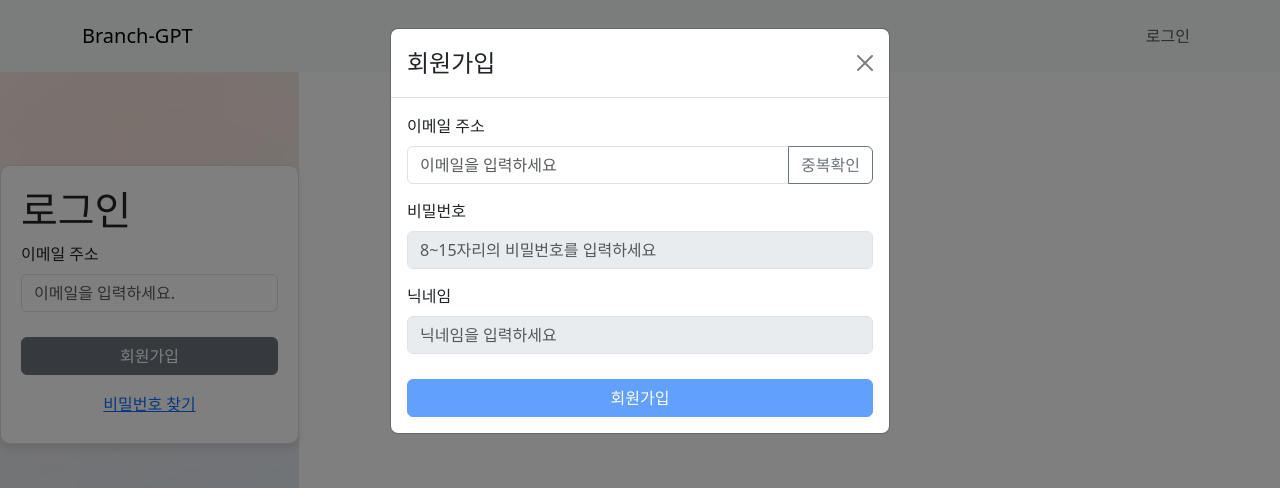
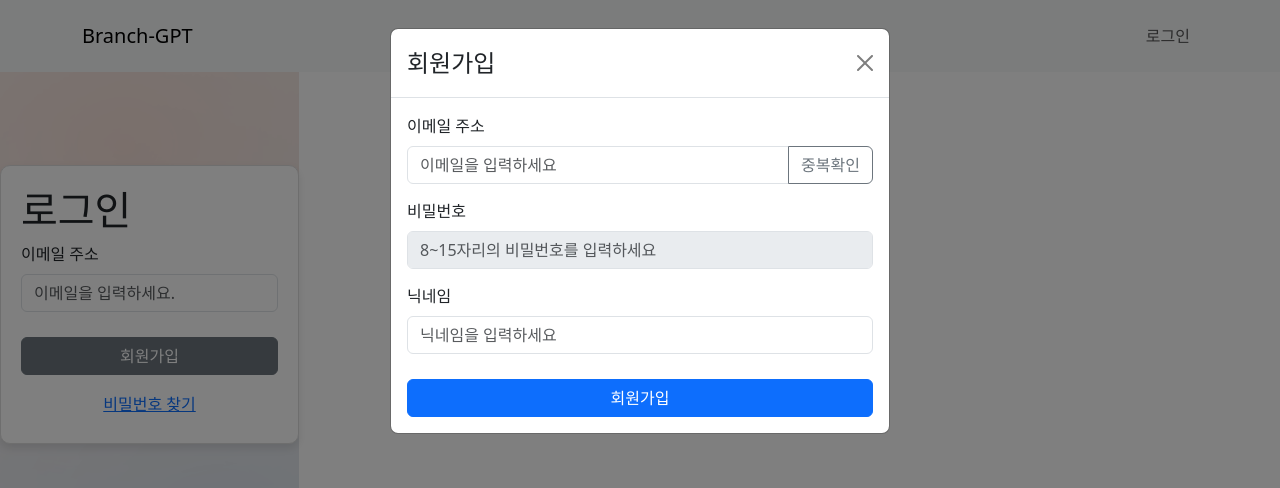
Before and after one commit to saickersj123/BranchesGPT, a React (Create React App) app in the folder frontend/: page /login in a window 1280 px wide. Both pictures are taken after a click on the button "회원가입". Shown: the top 488 px of the page. Built offline with nearby package versions, Linux system fonts and the light colour scheme; no server answers.

Commit message:
Update NewSignup.js

```diff
--- a/frontend/src/components/NewSignup.js
+++ b/frontend/src/components/NewSignup.js
@@ -121,9 +121,9 @@ const Signup = ({ show, onHide }) => { // Signup 컴포넌트를 정의합니다
                     setEmailAvailable(null);
                     setEmailCheckSuccess(false);
                   }}
-                  disabled={emailCheckSuccess}
+
                 />
-                <Button variant="outline-secondary" onClick={handleCheckEmail} disabled={emailCheckSuccess}>
+                <Button variant="outline-secondary" onClick={handleCheckEmail}>
                   중복확인
                 </Button>
                 {validate && email && (
@@ -167,11 +167,11 @@ const Signup = ({ show, onHide }) => { // Signup 컴포넌트를 정의합니다
                 placeholder="닉네임을 입력하세요"
                 value={name}
                 onChange={(e) => setName(e.target.value)}
-                disabled={emailAvailable !== true}
+
               />
             </Form.Group>
 
-            <StyledButton variant="primary" type="submit" disabled={emailAvailable !== true}>
+            <StyledButton variant="primary" type="submit" >
               회원가입
             </StyledButton>
           </StyledForm>
```
